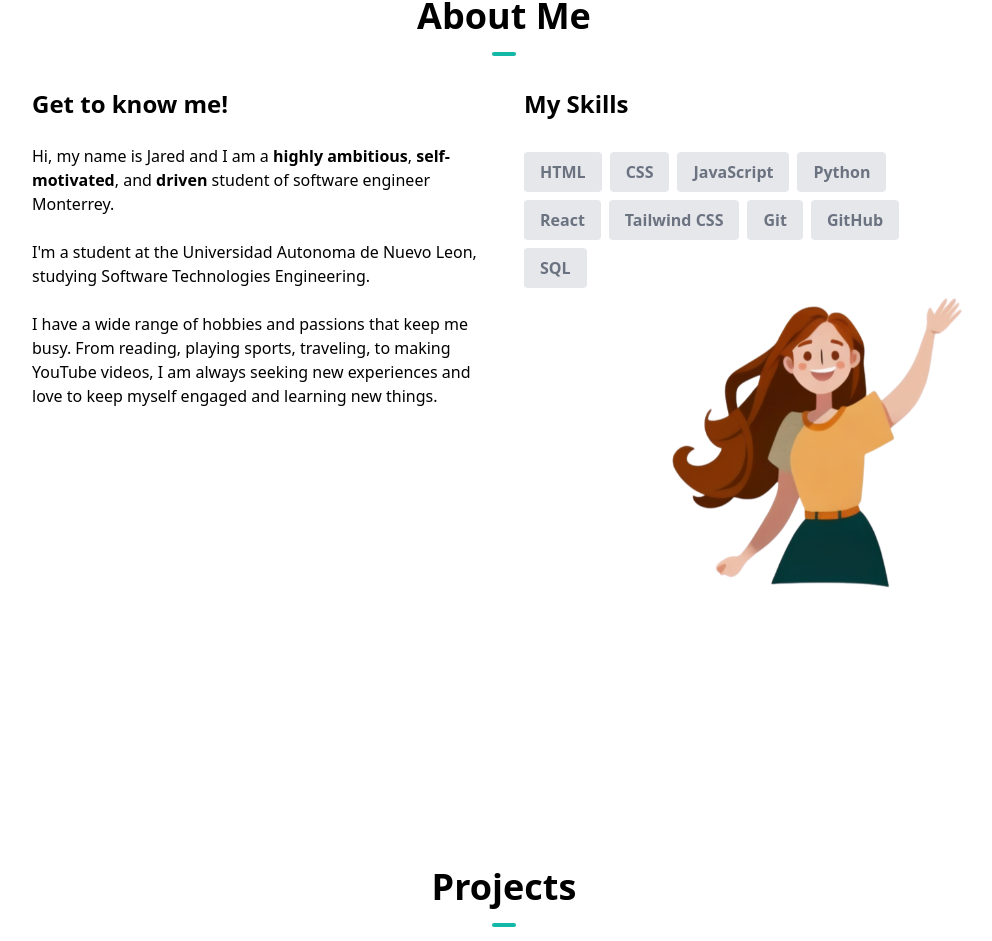
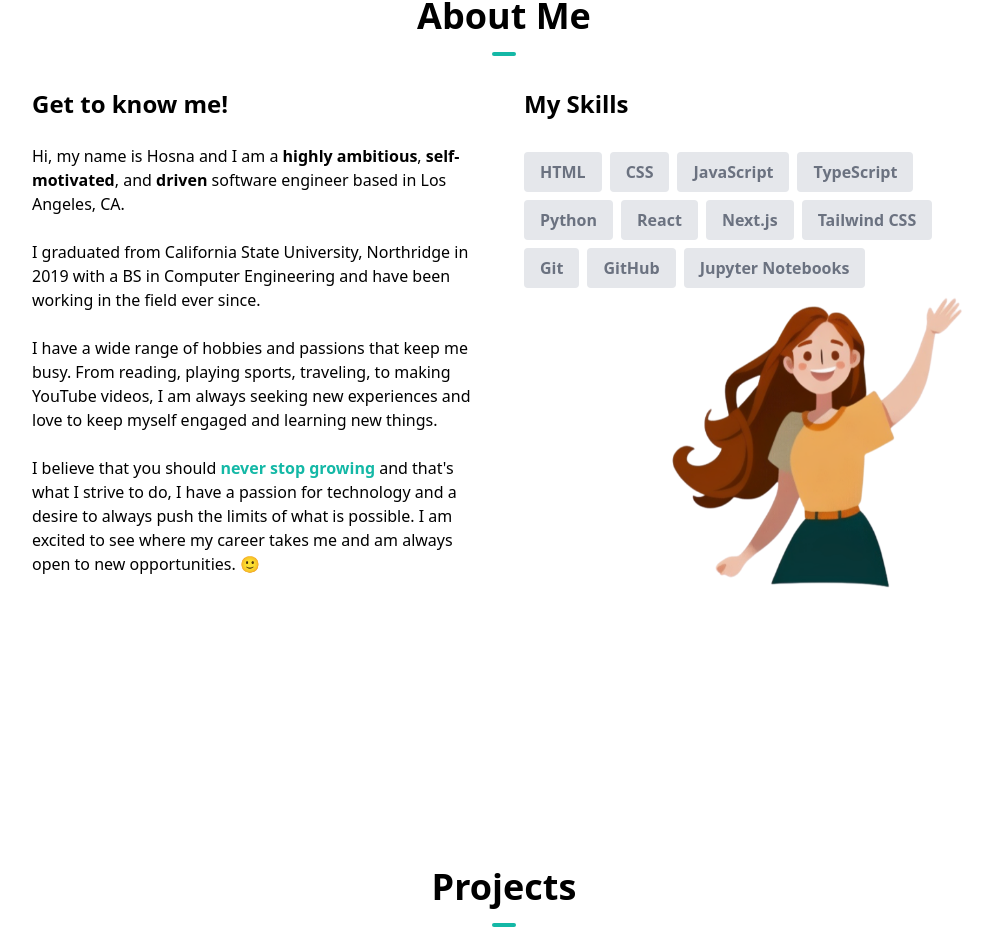
Before and after one commit to jaacos03/Portafolio-F, a Next.js app: page / in a window 1280 px wide. Shown: the part 867-1808 px from the top of the page, without its empty margins (136-1128 px from the left). Built offline with nearby package versions, Linux system fonts and the light colour scheme.

Commit message:
Cambios1

```diff
--- a/src/components/about-section.tsx
+++ b/src/components/about-section.tsx
@@ -5,12 +5,14 @@ const skills = [
   { skill: "HTML" },
   { skill: "CSS" },
   { skill: "JavaScript" },
+  { skill: "TypeScript" },
   { skill: "Python" },
   { skill: "React" },
+  { skill: "Next.js" },
   { skill: "Tailwind CSS" },
   { skill: "Git" },
   { skill: "GitHub" },
-  { skill: "SQL" },
+  { skill: "Jupyter Notebooks" },
 ]
 
 const AboutSection = () => {
@@ -28,15 +30,17 @@ const AboutSection = () => {
               Get to know me!
             </h1>
             <p>
-              Hi, my name is Jared and I am a{" "}
+              Hi, my name is Hosna and I am a{" "}
               <span className="font-bold">{"highly ambitious"}</span>,
               <span className="font-bold">{" self-motivated"}</span>, and
-              <span className="font-bold">{" driven"}</span> student of software engineer
-              Monterrey.
+              <span className="font-bold">{" driven"}</span> software engineer
+              based in Los Angeles, CA.
             </p>
             <br />
             <p>
-            I'm a student at the Universidad Autonoma de Nuevo Leon, studying Software Technologies Engineering.
+              I graduated from California State University, Northridge in 2019
+              with a BS in Computer Engineering and have been working in the
+              field ever since.
             </p>
             <br />
             <p>
@@ -46,6 +50,16 @@ const AboutSection = () => {
               engaged and learning new things.
             </p>
             <br />
+            <p>
+              I believe that you should{" "}
+              <span className="font-bold text-teal-500">
+                never stop growing
+              </span>{" "}
+              and that&#39;s what I strive to do, I have a passion for
+              technology and a desire to always push the limits of what is
+              possible. I am excited to see where my career takes me and am
+              always open to new opportunities. 🙂
+            </p>
           </div>
           <div className="text-center md:w-1/2 md:text-left">
             <h1 className="text-2xl font-bold mb-6">My Skills</h1>
```
